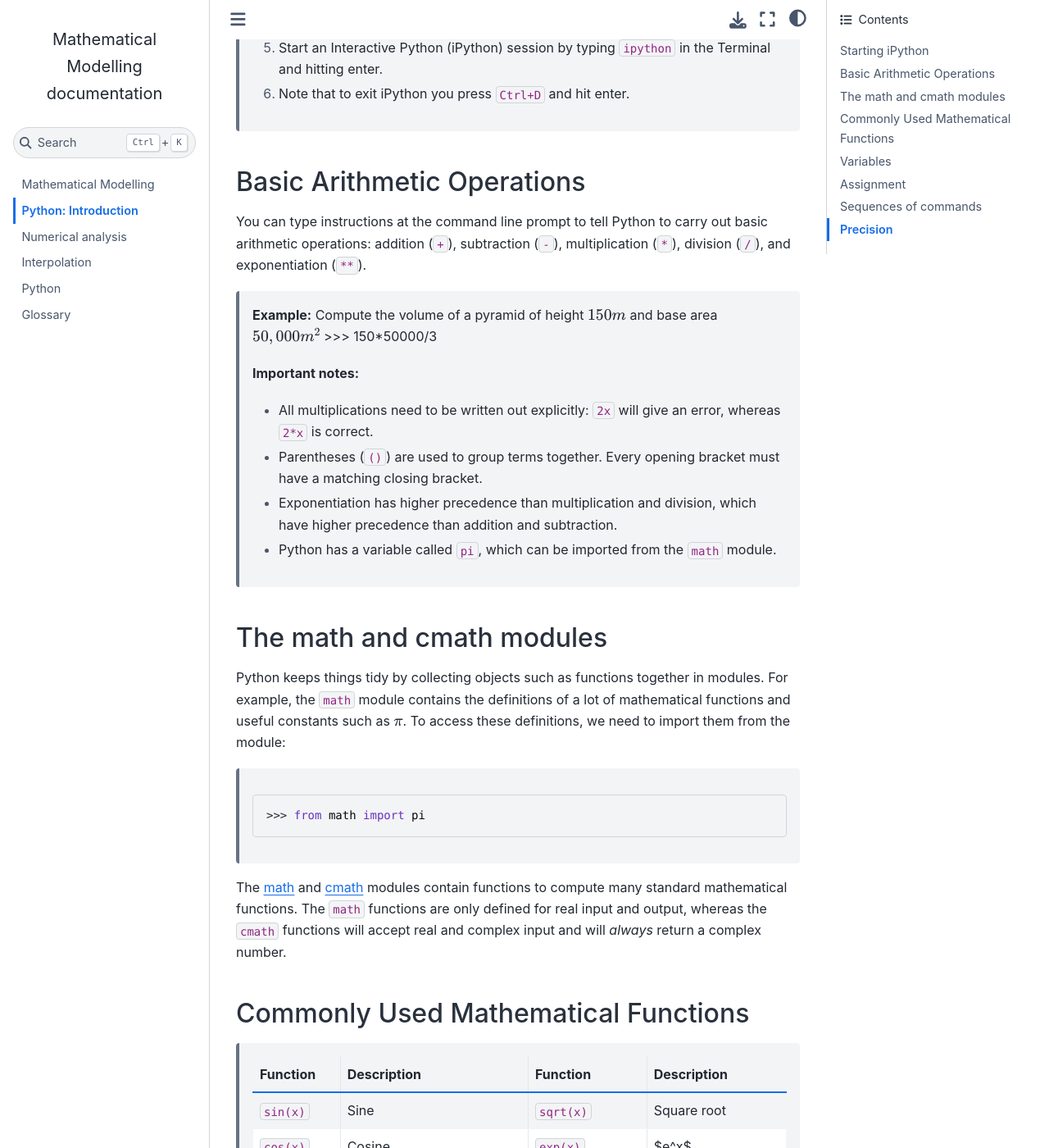
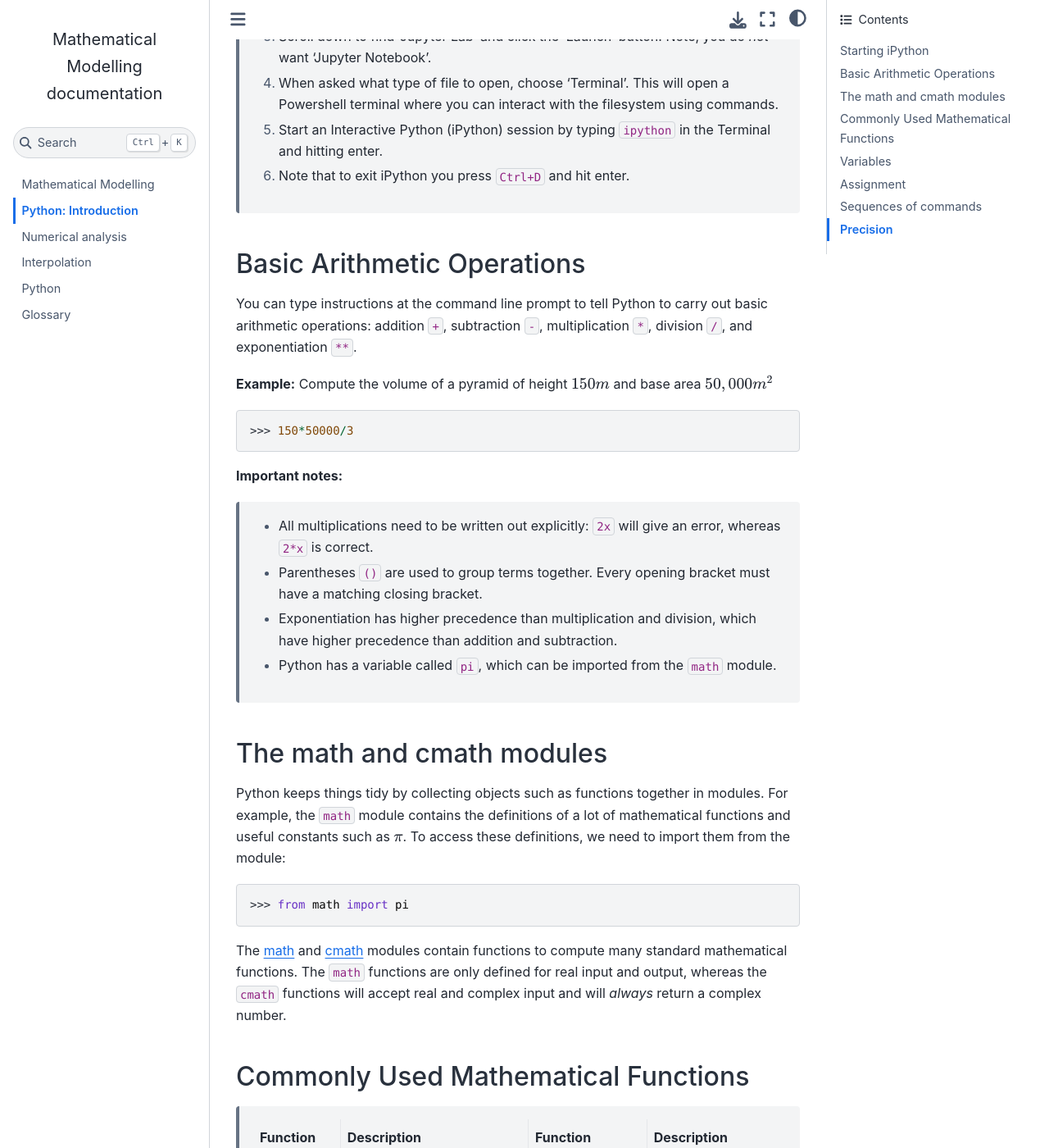
Before and after one commit to jshipton/test_webpage, a Sphinx documentation site: the page built from docs/python1.rst, in a window 1280 px wide and 1400 px high, scrolled down 431 px. Shown: the whole window at 82% size. Built offline with Sphinx 7.4.7 and the Sphinx Book theme 1.1.4, drawn with Linux system fonts in a browser that asks for light colours; cross-references to code outside the pages are shown as plain code; some of the changed lines change nothing that is shown.

Commit message:
fixes to code blocks

```diff
--- a/docs/python1.rst
+++ b/docs/python1.rst
@@ -1,3 +1,5 @@
+.. include:: custom.rst
+
 Python: Introduction
 ====================
 
@@ -25,59 +27,62 @@
 ---------------------------
 
 You can type instructions at the command line prompt to tell Python to
-carry out basic arithmetic operations: addition (``+``), subtraction
-(``-``), multiplication (``*``), division (``/``), and exponentiation
-(``**``).
+carry out basic arithmetic operations: addition :python:`+`,
+subtraction :python:`-`, multiplication :python:`*`, division
+:python:`/`, and exponentiation :python:`**`.
 
-      **Example:** Compute the volume of a pyramid of height :math:`150m`
-      and base area :math:`50,000m^2`
-      >>> 150*50000/3
+**Example:** Compute the volume of a pyramid of height :math:`150m`
+and base area :math:`50,000m^2`
 
-      **Important notes:**
+.. code-block:: python
 
-      - All multiplications need to be written out explicitly: ``2x``
-        will give an error, whereas ``2*x`` is correct.
-      - Parentheses (``()``) are used to group terms together. Every
-        opening bracket must have a matching closing bracket.
-      - Exponentiation has higher precedence than multiplication and
-        division, which have higher precedence than addition and
-        subtraction.
-      - Python has a variable called ``pi``, which can be imported from
-        the ``math`` module.
+    >>> 150*50000/3
+
+**Important notes:**
+
+   - All multiplications need to be written out explicitly: :python:`2x`
+     will give an error, whereas :python:`2*x` is correct.
+   - Parentheses :python:`()` are used to group terms together. Every
+     opening bracket must have a matching closing bracket.
+   - Exponentiation has higher precedence than multiplication and
+     division, which have higher precedence than addition and
+     subtraction.
+   - Python has a variable called :python:`pi`, which can be imported from
+     the :python:`math` module.
 
 The math and cmath modules
 --------------------------
 
 Python keeps things tidy by collecting objects such as functions
-together in modules. For example, the ``math`` module contains the
+together in modules. For example, the :python:`math` module contains the
 definitions of a lot of mathematical functions and useful constants
 such as :math:`\pi`. To access these definitions, we need to import them
 from the module:
 
-      ::
+.. code-block:: python
 
-         >>> from math import pi
+     >>> from math import pi
 
 The `math <https://docs.python.org/3/library/math.html>`__ and `cmath
 <https://docs.python.org/3/library/cmath.html>`__ modules contain
 functions to compute many standard mathematical functions.  The
-``math`` functions are only defined for real input and output, whereas
-the ``cmath`` functions will accept real and complex input and will
+:python:`math` functions are only defined for real input and output, whereas
+the :python:`cmath` functions will accept real and complex input and will
 *always* return a complex number.
 
 Commonly Used Mathematical Functions
 ------------------------------------
 
-      ============ ======================== ================ =================
-      Function     Description              Function         Description
-      ============ ======================== ================ =================
-      ``sin(x)``   Sine                     ``sqrt(x)``      Square root
-      ``cos(x)``   Cosine                   ``exp(x)``       $e^x$
-      ``tan(x)``   Tangent                  ``log(x)``       Natural logarithm
-      ``asin(x)``  Inverse sine             ``log10(x)``     Base 10 logarithm
-      ``abs(x)``   Absolute value           ``factorial(x)`` $x!$
-      ``round(x)`` Round to nearest integer ``floor(x)``     Round down
-      ============ ======================== ================ =================
+      ================== ======================== ====================== =================
+      Function           Description              Function               Description
+      ================== ======================== ====================== =================
+      :python:`sin(x)`   Sine                     :python:`sqrt(x)`      Square root
+      :python:`cos(x)`   Cosine                   :python:`exp(x)`       :math:`e^x`
+      :python:`tan(x)`   Tangent                  :python:`log(x)`       Natural logarithm
+      :python:`asin(x)`  Inverse sine             :python:`log10(x)`     Base 10 logarithm
+      :python:`abs(x)`   Absolute value           :python:`factorial(x)` :math:`x!`
+      :python:`round(x)` Round to nearest integer :python:`floor(x)`     Round down
+      ================== ======================== ====================== =================
 
 Variables
 ---------
@@ -86,7 +91,7 @@
 locations in the computer memory, called **variables**, to use them
 later. Variable names must start with a letter, followed by any number
 of letters, digits, or underscore characters.  Variable names are case
-sensitive: ``Temp`` is different from ``temp``.
+sensitive: :python:`Temp` is different from :python:`temp`.
 
 Assignment
 ----------
@@ -94,7 +99,7 @@
 There is a crucial conceptual difference between the use of '=' in
 pencil-and-paper mathematics and the use of '=' in a programming
 language such as Python. In pencil-and-paper mathematics, :math:`y = x^2
-+ 4x + 5` is an *equation*. In Python, ``y = x**2 + 4*x + 5`` is an
++ 4x + 5` is an *equation*. In Python, :python:`y = x**2 + 4*x + 5` is an
 *instruction*; it means evaluate the expression on the right hand side
 and *assign* the result to the variable whose name appears on the left
 hand side.
@@ -108,11 +113,11 @@
 nonsensical to write :math:`p = 6`, :math:`p = 7`, :math:`p = p + 1`,
 the following is perfectly valid in Python:
 
-      ::
+.. code-block:: python
 
-         >>> p = 6
-         >>> p = 7
-         >>> p = p + 1
+    >>> p = 6
+    >>> p = 7
+    >>> p = p + 1
 
 Precision
 ---------
```
